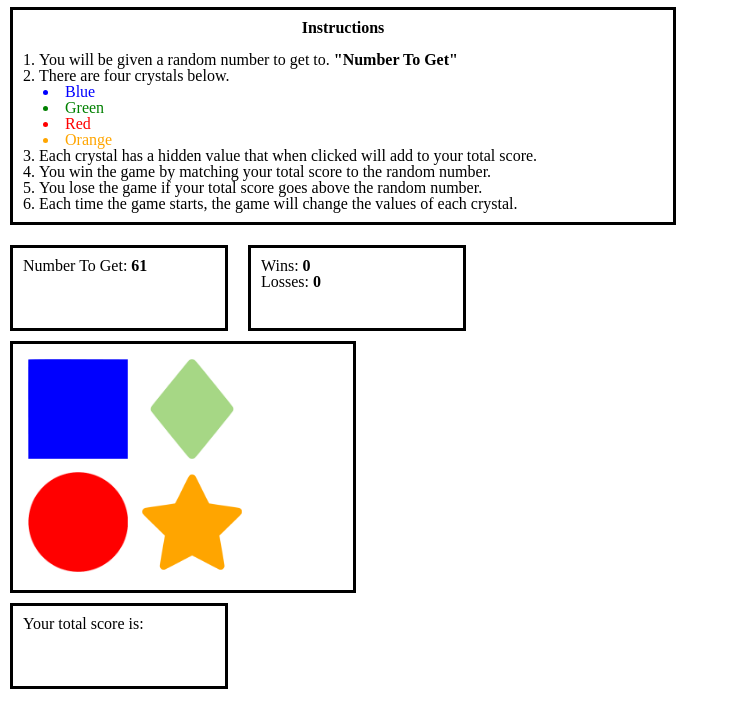
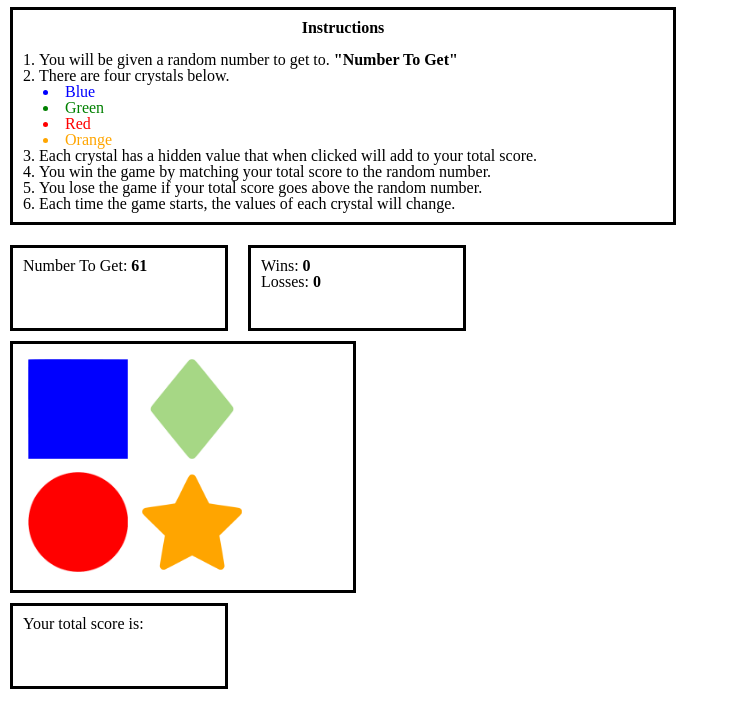
Before and after one commit to RiqCodes/unit4Game, a plain HTML site: page index.html in a window 1280 px wide. Shown: the part 79-800 px from the top of the page, without its empty margins (0-729 px from the left). Drawn offline with nearby package versions, Linux system fonts and the light colour scheme.

Commit message:
updated text in html

```diff
--- a/index.html
+++ b/index.html
@@ -28,7 +28,7 @@
             <li>Each crystal has a hidden value that when clicked will add to your total score.</li>
             <li>You win the game by matching your total score to the random number.</li>
             <li>You lose the game if your total score goes above the random number.</li>
-            <li>Each time the game starts, the game will change the values of each crystal.</li>
+            <li>Each time the game starts, the values of each crystal will change.</li>
         </ol>
     </div>
     <div class="numberToMatch">
```
